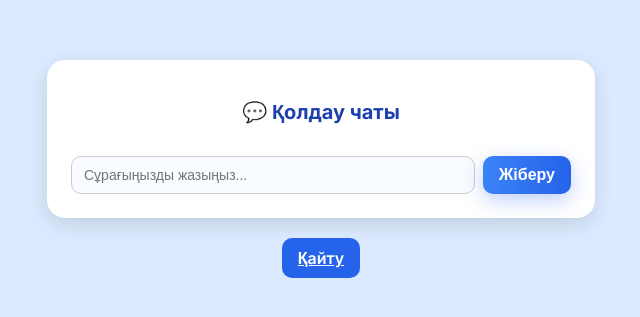
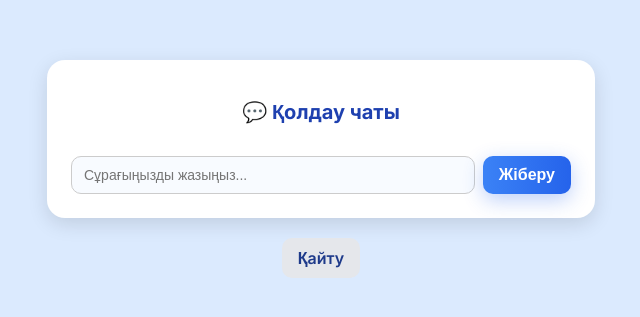
Before and after one commit to Makhhh/finaljobafront, a React (Vite) app: page /support in a window 1280 px wide. Shown: the part 207-524 px from the top of the page, without its empty margins (319-959 px from the left). Built offline with nearby package versions, Linux system fonts and the light colour scheme; sample sign-in values are in the browser's storage.

Commit message:
add link css 2

```diff
--- a/src/pages/Support.css
+++ b/src/pages/Support.css
@@ -59,16 +59,19 @@ body {
   align-self: flex-start;
 }
 .Kaitu{
-   background-color: #2563eb;
-  color: white;
+  background: #e5e7eb;  color: white;
+  color: #1e3a8a;
+  text-decoration: none;
   border: none;
   padding: 10px 16px;
   border-radius: 10px;
   font-weight: 600;
   cursor: pointer;
+  transition: background 0.3s ease;
+
 }
 .Kaitu:hover {
-  background-color: #1e40af;
+  background: #d1d5db;
 }
 
 .support-form {
```
